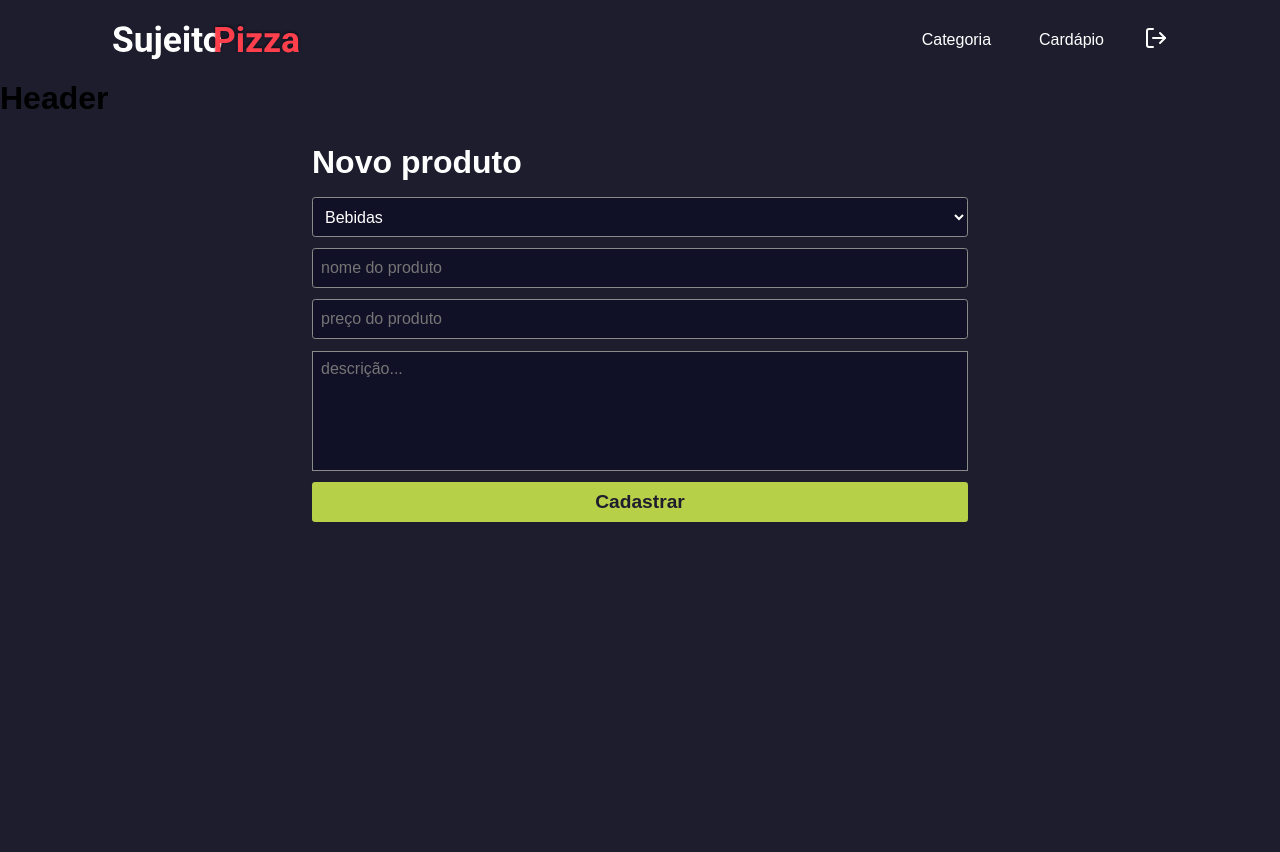
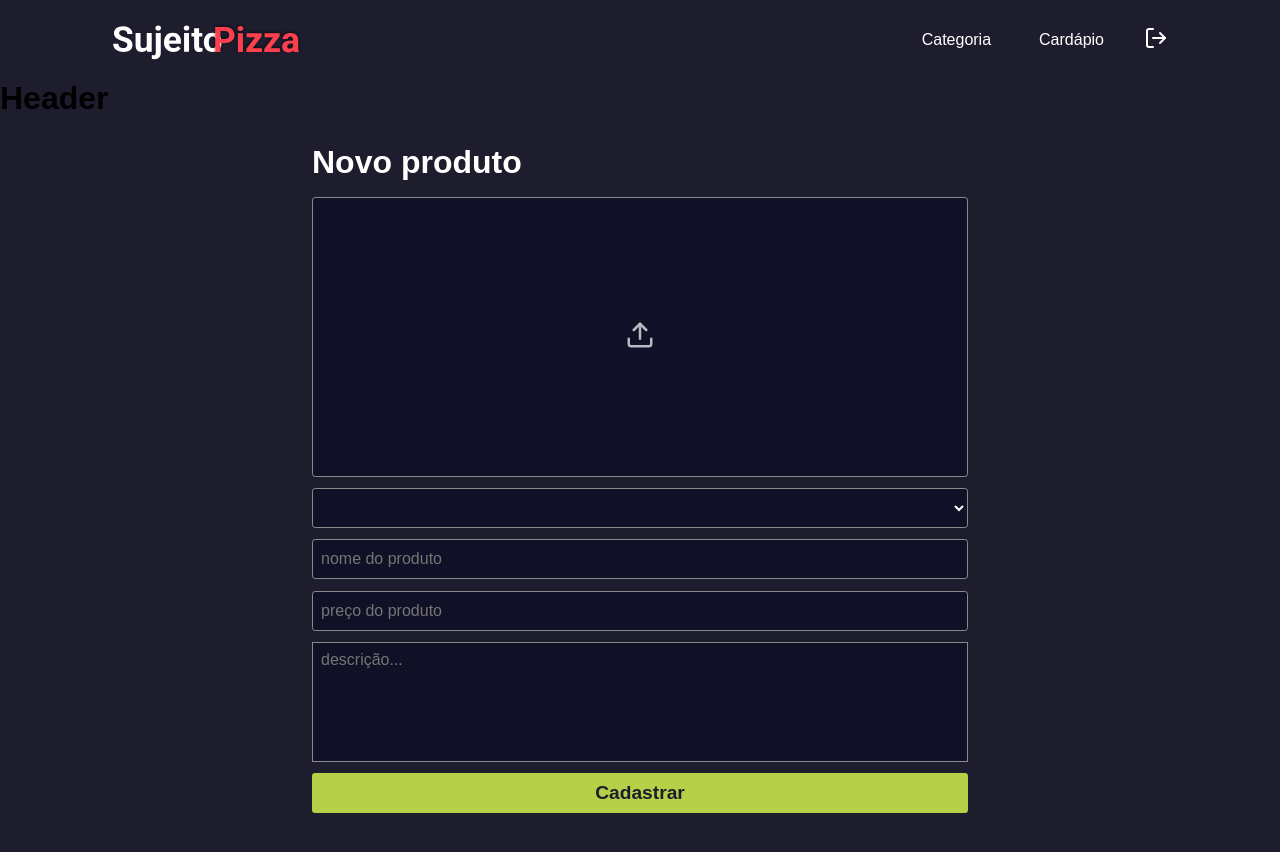
Before and after one commit to wellpinho/react-pizza, a Next.js app: page /product in a window 1280 px wide. Shown: the top 852 px of the page. Before the commit the page ends 800 px from the top, so only its background shows below. Built offline with nearby package versions, Linux system fonts and the light colour scheme.

Commit message:
✨ NEW FEATURE: create a new product form finished

```diff
--- a/src/pages/product/index.tsx
+++ b/src/pages/product/index.tsx
@@ -1,12 +1,95 @@
+import { ChangeEvent, FormEvent, useState } from "react";
 import Head from "next/head";
 import Header from "../../components/ui/header/header";
+import Image from "next/image";
+
+import { FiUpload } from "react-icons/fi";
 
 // just user logged in can access this page
 import { canSSRAuth } from "../../utils/canSSRAuth";
 
 import styles from "./styles.module.scss";
+import { api } from "../../services/apiClient";
+import { toast } from "react-toastify";
 
-export default function Product() {
+type ICategoryProps = {
+  id: string;
+  name: string;
+};
+type ICategoryArrayProps = {
+  categoryList: ICategoryProps[];
+};
+// esta props vem do serverSideRenderProsps ali no fim da página
+export default function Product({ categoryList }: ICategoryArrayProps) {
+  const [name, setName] = useState("");
+  const [price, setPrice] = useState("");
+  const [description, setDescription] = useState("");
+
+  const [productImgUrl, setProductImgUrl] = useState("");
+  const [img, setImg] = useState(null);
+
+  const [categories, setCategories] = useState(categoryList || []);
+  const [categorySelected, setCategorySelected] = useState(0);
+
+  async function handleFile(e: ChangeEvent<HTMLInputElement>) {
+    if (!e.target.files) {
+      return;
+    }
+
+    const image = e.target.files[0];
+
+    if (!image) {
+      return;
+    }
+
+    if (image.type === "image/png" || image.type === "image/jpg") {
+      setImg(image);
+      setProductImgUrl(URL.createObjectURL(e.target.files[0]));
+    }
+  }
+
+  // quando seleciona uma nova categoria no select
+  function handleChangeCategory(event) {
+    // console.log('posição da categoria selecionada no array', event.target.value);
+    // console.log('categoria selecionada no array', categories[event.target.value]);
+    setCategorySelected(event.target.value);
+  }
+
+  async function handleCreateProduct(event: FormEvent) {
+    event.preventDefault();
+    let finishedInputs = false;
+    try {
+      const data = new FormData();
+
+      if (!name || !price || !description || img) {
+        toast.error("Preencha toddos os campos");
+      }
+
+      data.append("name", name);
+      data.append("price", price);
+      data.append("description", description);
+      data.append("category_id", categories[categorySelected].id);
+      data.append("file", img);
+
+      await api.post("/products", data);
+
+      toast.success("Produto criado com sucesso!");
+      finishedInputs = !finishedInputs;
+    } catch (error) {
+      console.log(error);
+
+      toast.error("Erro ao criar produto");
+    }
+
+    if (finishedInputs) {
+      setName("");
+      setPrice("");
+      setDescription("");
+      setImg("");
+      setProductImgUrl("");
+    }
+  }
+
   return (
     <>
       <Head>
@@ -18,15 +101,55 @@ export default function Product() {
       <main className={styles.container}>
         <h1>Novo produto</h1>
 
-        <form>
-          <select name="" id="">
-            <option value="">Bebidas</option>
-            <option value="">Pizzas</option>
+        <form onSubmit={handleCreateProduct}>
+          <label htmlFor="">
+            <span>
+              <FiUpload color="#fff" size={30} />
+            </span>
+            <input
+              type="file"
+              accept="image/png, image/jpg"
+              onChange={handleFile}
+            />
+
+            {productImgUrl && (
+              <Image
+                className={styles.previewImg}
+                src={productImgUrl}
+                alt="foto do produto"
+                width={250}
+                height={250}
+              />
+            )}
+          </label>
+
+          <select onChange={handleChangeCategory} value={categorySelected}>
+            {categories.map((item, index) => {
+              return (
+                <option key={item.id} value={index}>
+                  {item.name}
+                </option>
+              );
+            })}
           </select>
 
-          <input type="text" placeholder="nome do produto" />
-          <input type="text" placeholder="preço do produto" />
-          <textarea placeholder="descrição..." />
+          <input
+            type="text"
+            placeholder="nome do produto"
+            value={name}
+            onChange={(e) => setName(e.target.value)}
+          />
+          <input
+            type="text"
+            placeholder="preço do produto"
+            value={price}
+            onChange={(e) => setPrice(e.target.value)}
+          />
+          <textarea
+            placeholder="descrição..."
+            value={description}
+            onChange={(e) => setDescription(e.target.value)}
+          />
 
           <button type="submit">Cadastrar</button>
         </form>
@@ -37,7 +160,11 @@ export default function Product() {
 
 // function for get user logged or dont get access this page
 // export const getServerSideProps = canSSRAuth(async (ctx) => {
+//   const response = await api.get("/category");
+
 //   return {
-//     props: {},
+//     props: {
+//       categoryList: response.data,
+//     },
 //   };
 // });
--- a/src/pages/product/styles.module.scss
+++ b/src/pages/product/styles.module.scss
@@ -15,6 +15,36 @@
     display: flex;
     flex-direction: column;
     margin: 1rem 0;
+
+    label {
+      width: 100%;
+      height: 280px;
+      background-color: var(--dark-900);
+      margin-bottom: .7rem;
+      border-radius: .2rem;
+      cursor: pointer;
+      border: 1px solid var(--gray-100);
+
+      display: flex;
+      justify-content: center;
+      align-items: center;
+
+      input {
+        display: none;
+      }
+
+      span {
+        z-index: 99;
+        position: absolute;
+        opacity: .7;
+        transition: all .5s;
+
+        &:hover {
+          opacity: 1;
+          transform: scale(1.2);
+        }
+      }
+    }
 
     textarea {
       width: 100%;
@@ -65,3 +95,11 @@
     }
   }
 }
+
+.previewImg {
+  width: 100%;
+  height: 100%;
+  object-fit: cover;
+  background-size: cover;
+  border-radius: .2rem;
+}
```
